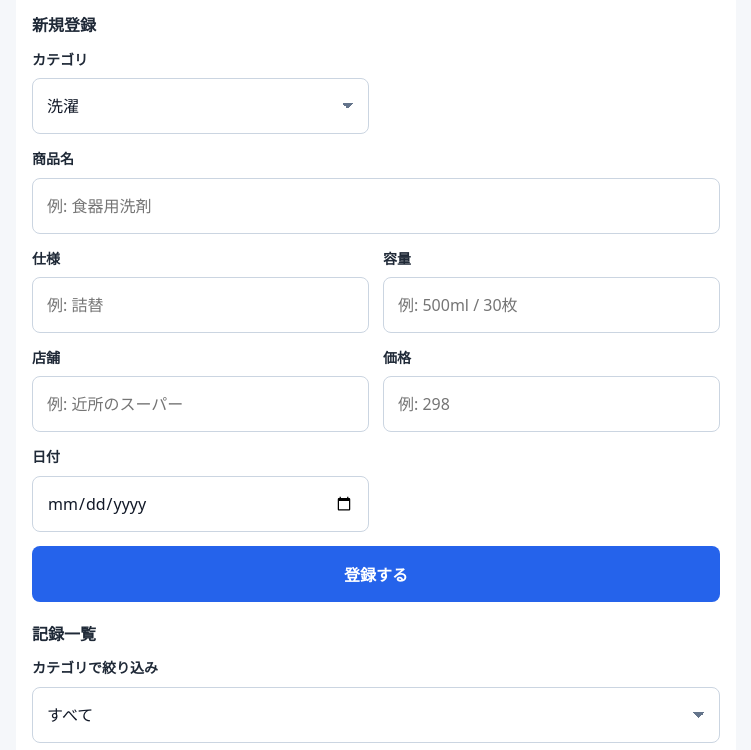
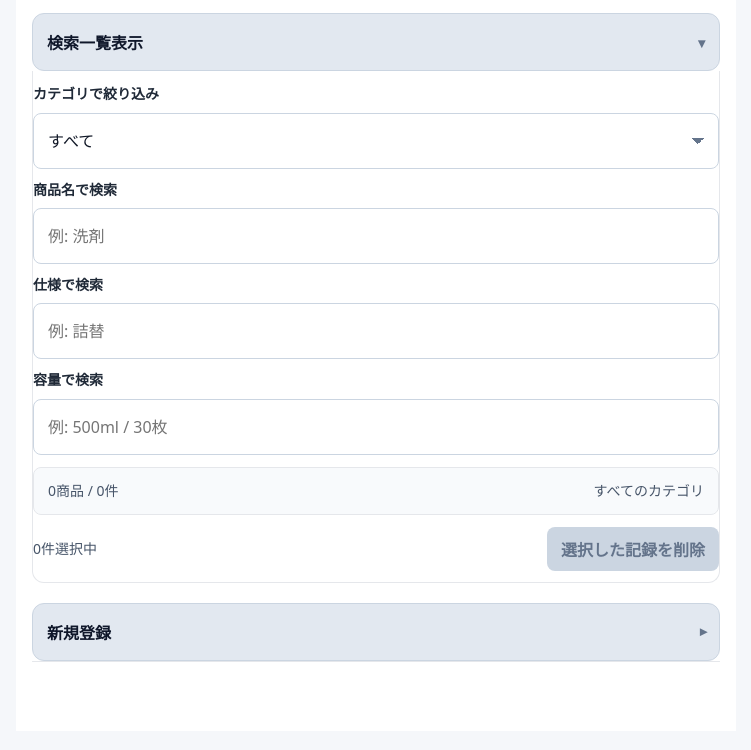
Before and after one commit to matun0502/price-memo-app, a plain HTML site: page index.html in a window 1280 px wide. Shown: the part 69-819 px from the top of the page, without its empty margins (264-1015 px from the left). Drawn offline with Linux system fonts and the light colour scheme.

Commit message:
5/16修正

```diff
--- a/index.html
+++ b/index.html
@@ -8,7 +8,7 @@
   <meta name="apple-mobile-web-app-title" content="価格メモ">
   <meta name="apple-mobile-web-app-status-bar-style" content="default">
   <meta name="format-detection" content="telephone=no">
-  <title>カテゴリ別価格メモ</title>
+  <title>価格記録アプリ</title>
   <style>
     /* ページ全体の基本設定です */
     * {
@@ -445,18 +445,131 @@
         grid-column: 2;
       }
     }
+
+    /* Accordion (mobile-first, minimal) */
+    .accordion-section {
+      border-radius: 8px;
+      overflow: visible;
+    }
+
+    .accordion-header {
+      display: flex;
+      align-items: center;
+      justify-content: space-between;
+      width: 100%;
+      padding: 16px 14px;
+      font-size: 16px;
+      font-weight: 800;
+      color: #0f172a;
+      background: #e2e8f0;
+      border: 1px solid #cbd5e1;
+      border-radius: 12px;
+      text-align: left;
+      cursor: pointer;
+      touch-action: manipulation;
+      -webkit-tap-highlight-color: transparent;
+    }
+
+    .accordion-header:focus {
+      outline: 3px solid rgba(37,99,235,0.18);
+      border-radius: 12px;
+    }
+
+    .accordion-content {
+      overflow: hidden;
+      max-height: 0;
+      transition: max-height 260ms ease, padding 260ms ease;
+      padding: 0 0;
+      background: #ffffff;
+      border: 1px solid #e5e7eb;
+      border-top: 0;
+      border-radius: 0 0 12px 12px;
+    }
+
+    .accordion-indicator {
+      transition: transform 200ms ease;
+      font-size: 14px;
+      color: #64748b;
+      margin-left: 8px;
+    }
+
+    .accordion-section:not(.is-open) .accordion-indicator {
+      transform: rotate(-90deg);
+    }
+
+    .accordion-content {
+      overflow: hidden;
+      max-height: 0;
+      transition: max-height 260ms ease, padding 260ms ease;
+      padding: 0 0;
+    }
+
+    .accordion-section.is-open .accordion-content {
+      /* max-height is set dynamically from JS for smooth animation */
+      padding-top: 12px;
+    }
   </style>
 </head>
 <body>
   <div class="app">
     <header>
-      <h1>カテゴリ別価格メモ</h1>
+      <h1>価格記録アプリ</h1>
     </header>
 
     <main>
-      <section aria-labelledby="form-title">
-        <h2 id="form-title">新規登録</h2>
+      <section class="accordion-section is-open" aria-labelledby="list-title">
+        <button class="accordion-header" aria-expanded="true" aria-controls="list-section-content">
+          <span id="list-title">検索一覧表示</span>
+          <span class="accordion-indicator">▾</span>
+        </button>
 
+        <div class="accordion-content" id="list-section-content">
+          <div class="search-area">
+            <div class="filter-row">
+              <label>
+                カテゴリで絞り込み
+                <select id="categoryFilter">
+                </select>
+              </label>
+
+              <label>
+                商品名で検索
+                <input id="productSearchInput" type="search" autocomplete="off" placeholder="例: 洗剤">
+              </label>
+
+              <label>
+                仕様で検索
+                <input id="specSearchInput" type="search" autocomplete="off" placeholder="例: 詰替">
+              </label>
+
+              <label>
+                容量で検索
+                <input id="volumeSearchInput" type="search" autocomplete="off" placeholder="例: 500ml / 30枚">
+              </label>
+            </div>
+          </div>
+
+          <div class="summary">
+            <span id="countText">0件</span>
+            <span id="filterText">すべてのカテゴリ</span>
+          </div>
+
+          <div class="bulk-actions">
+            <span class="selected-count" id="selectedCountText">0件選択中</span>
+            <button class="bulk-delete-button" id="bulkDeleteButton" type="button" disabled>選択した記録を削除</button>
+          </div>
+
+          <div id="list" class="list"></div>
+        </div>
+      </section>
+
+      <section class="accordion-section" aria-labelledby="form-title">
+        <button class="accordion-header" aria-expanded="false" aria-controls="form-section-content">
+          <span id="form-title">新規登録</span>
+          <span class="accordion-indicator">▾</span>
+        </button>
+
+        <div class="accordion-content" id="form-section-content">
           <form id="priceForm" novalidate>
             <div class="form-grid">
               <label>
@@ -498,47 +611,7 @@
 
             <button type="submit">登録する</button>
           </form>
-      </section>
-
-      <section aria-labelledby="list-title">
-        <h2 id="list-title">記録一覧</h2>
-
-        <div class="search-area">
-          <div class="filter-row">
-            <label>
-              カテゴリで絞り込み
-              <select id="categoryFilter">
-              </select>
-            </label>
-
-            <label>
-              商品名で検索
-              <input id="productSearchInput" type="search" autocomplete="off" placeholder="例: 洗剤">
-            </label>
-
-            <label>
-              仕様で検索
-              <input id="specSearchInput" type="search" autocomplete="off" placeholder="例: 詰替">
-            </label>
-
-            <label>
-              容量で検索
-              <input id="volumeSearchInput" type="search" autocomplete="off" placeholder="例: 500ml / 30枚">
-            </label>
         </div>
-        </div>
-
-        <div class="summary">
-          <span id="countText">0件</span>
-          <span id="filterText">すべてのカテゴリ</span>
-        </div>
-
-        <div class="bulk-actions">
-          <span class="selected-count" id="selectedCountText">0件選択中</span>
-          <button class="bulk-delete-button" id="bulkDeleteButton" type="button" disabled>選択した記録を削除</button>
-        </div>
-
-        <div id="list" class="list"></div>
       </section>
     </main>
   </div>
@@ -645,8 +718,51 @@
     const selectedIds = new Set();
     const expandedGroups = new Set();
 
-    // 日付は未入力でも登録できるように、初期値は空にします
-    dateInput.value = "";
+    // Accordion: シンプルな開閉制御（モバイルファースト、可読性重視）
+    (function initAccordions() {
+      const sections = document.querySelectorAll('.accordion-section');
+
+      function setContentHeight(content, open) {
+        if (!content) return;
+        if (open) {
+          // 一旦最大値を設定してスムーズに開く
+          content.style.maxHeight = content.scrollHeight + 'px';
+        } else {
+          content.style.maxHeight = '0';
+        }
+      }
+
+      sections.forEach((section) => {
+        const header = section.querySelector('.accordion-header');
+        const content = section.querySelector('.accordion-content');
+        if (!header || !content) return;
+
+        const expanded = header.getAttribute('aria-expanded') === 'true';
+        if (expanded) section.classList.add('is-open');
+        setContentHeight(content, expanded);
+
+        header.addEventListener('click', () => {
+          const isOpen = section.classList.toggle('is-open');
+          header.setAttribute('aria-expanded', isOpen ? 'true' : 'false');
+          setContentHeight(content, isOpen);
+
+          if (isOpen) {
+            const focusable = content.querySelector('input, select, textarea, button');
+            if (focusable) focusable.focus();
+          }
+        });
+
+        // ウィンドウリサイズ時に開いているコンテンツの高さを再計算
+        window.addEventListener('resize', () => {
+          if (section.classList.contains('is-open')) {
+            content.style.maxHeight = content.scrollHeight + 'px';
+          }
+        });
+      });
+    })();
+
+    // 日付は新規登録時に今日の日付をセットします
+    dateInput.value = getTodayDateISO();
 
     function saveRecords() {
       localStorage.setItem(storageKey, JSON.stringify(records));
@@ -749,6 +865,14 @@
       }
 
       return Date.now().toString() + Math.random().toString(16).slice(2);
+    }
+
+    function getTodayDateISO() {
+      const today = new Date();
+      const year = today.getFullYear();
+      const month = String(today.getMonth() + 1).padStart(2, "0");
+      const day = String(today.getDate()).padStart(2, "0");
+      return `${year}-${month}-${day}`;
     }
 
     function escapeHtml(text) {
@@ -915,7 +1039,7 @@
 
       const selectedCategory = categoryInput.value;
       form.reset();
-      dateInput.value = "";
+      dateInput.value = getTodayDateISO();
       renderCategories(selectedCategory, categoryFilter.value);
       productNameInput.focus();
     });
```
Also changed, not shown: 1 other file. Lines whose indentation alone changed are shown as unchanged.
